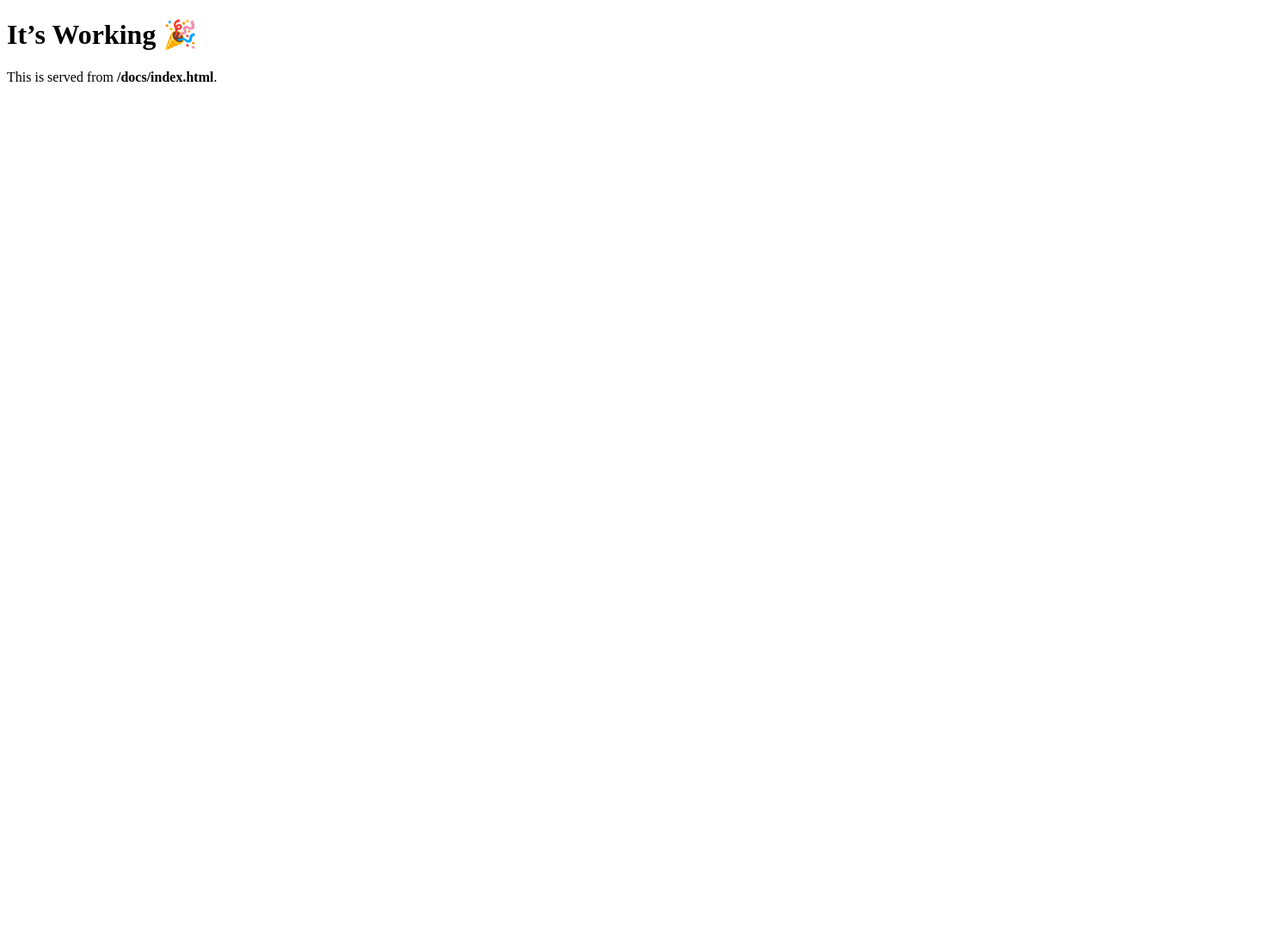
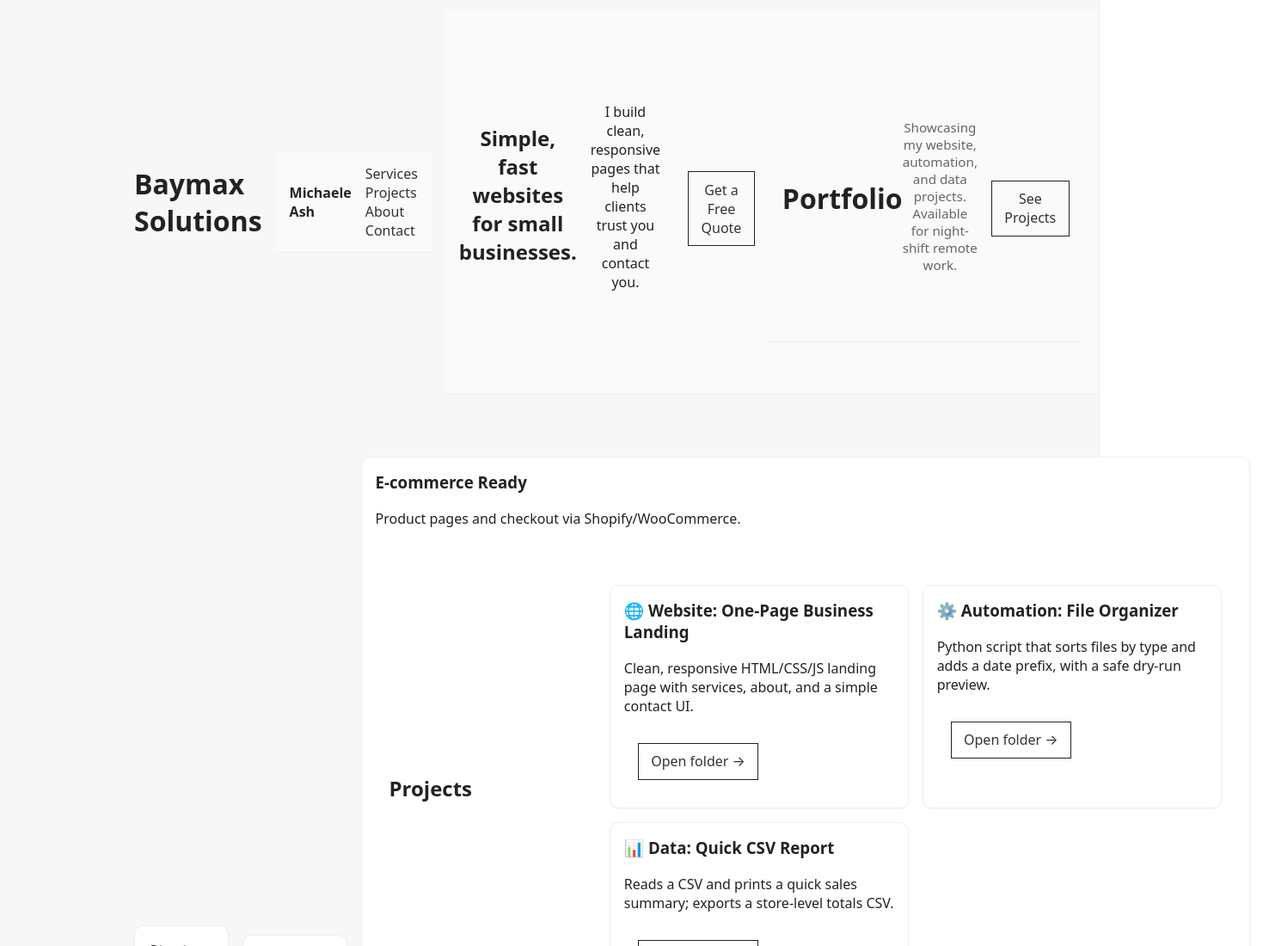
Before and after one commit to Ayantus/Portfolio, a plain HTML site: page docs/index.html in a window 1280 px wide. Shown: the top 1100 px of the page at 86% size, 1469 px wide, since content can reach past the window. Before the commit the page ends 800 px from the top, so only its background shows below. Drawn offline with Linux system fonts and the light colour scheme; files that its build step writes are made by us from their sources.

Commit message:
Revamp index.html for portfolio site
Updated the HTML structure and content for the portfolio page, including new sections for services, projects, about, and contact information.

```diff
--- a/docs/index.html
+++ b/docs/index.html
@@ -1,5 +1,138 @@
-<!doctype html>
-<meta charset="utf-8">
-<title>It’s Working 🎉</title>
-<h1>It’s Working 🎉</h1>
-<p>This is served from <strong>/docs/index.html</strong>.</p>
+<html lang="en">
+<head>
+  <meta charset="utf-8" />
+  <meta name="viewport" content="width=device-width, initial-scale=1" />
+  <title>Baymax — Clean Business Landing</title>
+  <meta name="viewport" content="width=device-width,initial-scale=1" />
+  <title>Michaele Ash — Portfolio</title>
+  <link rel="stylesheet" href="styles.css" />
+  <style>
+    /* Fallback styles if styles.css is empty/missing */
+    :root { --max: 1000px; }
+    *{box-sizing:border-box} body{margin:0;font-family:system-ui,-apple-system,Segoe UI,Roboto,Arial,sans-serif;color:#222}
+    .wrap{max-width:var(--max);margin:0 auto;padding:0 1rem}
+    header{border-bottom:1px solid #eee;background:#fafafa}
+    header .wrap{display:flex;align-items:center;justify-content:space-between;padding:0.9rem 1rem}
+    nav a{margin-left:1rem;text-decoration:none;color:#333}
+    .hero{padding:3rem 0;text-align:center;border-bottom:1px solid #eee}
+    .hero h1{margin:0 0 .5rem;font-size:2rem}
+    .hero p{margin:.25rem 0 1rem}
+    .cta{display:inline-block;border:1px solid #222;padding:.6rem .9rem;text-decoration:none}
+    section{padding:2.25rem 0}
+    h2{margin:0 0 1rem}
+    .grid{display:grid;gap:1rem;grid-template-columns:repeat(auto-fit,minmax(240px,1fr))}
+    .card{border:1px solid #eee;border-radius:10px;padding:1rem;background:#fff;box-shadow:0 1px 2px rgba(0,0,0,.05)}
+    .card h3{margin-top:0}
+    footer{border-top:1px solid #eee;padding:1rem 0;text-align:center;background:#fafafa}
+    .muted{color:#666;font-size:.95rem}
+  </style>
+</head>
+<body>
+  <header class="site-header">
+    <div class="container">
+      <h1>Baymax Solutions</h1>
+  <header>
+    <div class="wrap">
+      <strong>Michaele Ash</strong>
+      <nav>
+        <a href="#services">Services</a>
+        <a href="#projects">Projects</a>
+        <a href="#about">About</a>
+        <a href="#contact">Contact</a>
+      </nav>
+    </div>
+  </header>
+
+  <section class="hero">
+    <div class="container">
+      <h2>Simple, fast websites for small businesses.</h2>
+      <p>I build clean, responsive pages that help clients trust you and contact you.</p>
+      <a class="cta" href="#contact">Get a Free Quote</a>
+  <div class="hero">
+    <div class="wrap">
+      <h1>Portfolio</h1>
+      <p class="muted">Showcasing my website, automation, and data projects. Available for night-shift remote work.</p>
+      <a class="cta" href="#projects">See Projects</a>
+    </div>
+  </section>
+  </div>
+
+  <section id="services" class="section">
+    <div class="container grid">
+      <div class="card">
+        <h3>Starter Landing</h3>
+        <p>One-page site with contact form and mobile-friendly layout.</p>
+      </div>
+      <div class="card">
+        <h3>Business Package</h3>
+        <p>Up to 5 pages, basic SEO, and Google Maps integration.</p>
+      </div>
+      <div class="card">
+        <h3>E‑commerce Ready</h3>
+        <p>Product pages and checkout via Shopify/WooCommerce.</p>
+  <section id="projects">
+    <div class="wrap">
+      <h2>Projects</h2>
+      <div class="grid">
+        <article class="card">
+          <h3>🌐 Website: One-Page Business Landing</h3>
+          <p>Clean, responsive HTML/CSS/JS landing page with services, about, and a simple contact UI.</p>
+          <p><a class="cta" href="./01_website_landing/">Open folder →</a></p>
+        </article>
+        <article class="card">
+          <h3>⚙️ Automation: File Organizer</h3>
+          <p>Python script that sorts files by type and adds a date prefix, with a safe dry-run preview.</p>
+          <p><a class="cta" href="./02_automation_file_organizer/">Open folder →</a></p>
+        </article>
+        <article class="card">
+          <h3>📊 Data: Quick CSV Report</h3>
+          <p>Reads a CSV and prints a quick sales summary; exports a store-level totals CSV.</p>
+          <p><a class="cta" href="./03_data_quick_report/">Open folder →</a></p>
+        </article>
+      </div>
+    </div>
+  </section>
+
+  <section id="about" class="section alt">
+    <div class="container narrow">
+  <section id="about">
+    <div class="wrap">
+      <h2>About</h2>
+      <p>I'm Ayantu, a beginner developer focused on clean, accessible web experiences.
+      I work nights and deliver quickly with great communication.</p>
+      <p>I’m Michaele, a beginner developer focused on practical websites, simple automations, and clear data reports.
+          I deliver quickly during night hours and keep communication straightforward.</p>
+    </div>
+  </section>
+
+  <section id="contact" class="section">
+    <div class="container narrow">
+  <section id="contact">
+    <div class="wrap">
+      <h2>Contact</h2>
+      <form id="contact-form">
+        <label>Name <input name="name" placeholder="Your name" required></label>
+        <label>Email <input name="email" type="email" placeholder="you@example.com" required></label>
+        <label>Message <textarea name="message" rows="4" placeholder="Tell me about your project"></textarea></label>
+        <button type="submit">Send</button>
+      </form>
+      <p id="form-status" class="status" aria-live="polite"></p>
+      <p>Email: <a href="mailto:michaeleash23@gmail.com">michaeleash23@gmail.com</a> &nbsp;•&nbsp; Availability: Nights (PT)</p>
+    </div>
+  </section>
+
+  <footer class="site-footer">
+    <div class="container">
+      <small>© 2025 Ayantu — Portfolio Demo</small>
+  <footer>
+    <div class="wrap">
+      <small>© <span id="y"></span> Michaele Ash</small>
+    </div>
+  </footer>
+
+  <script src="script.js"></script>
+  <script>
+    document.getElementById('y').textContent = new Date().getFullYear();
+  </script>
+</body>
+</html>
```
